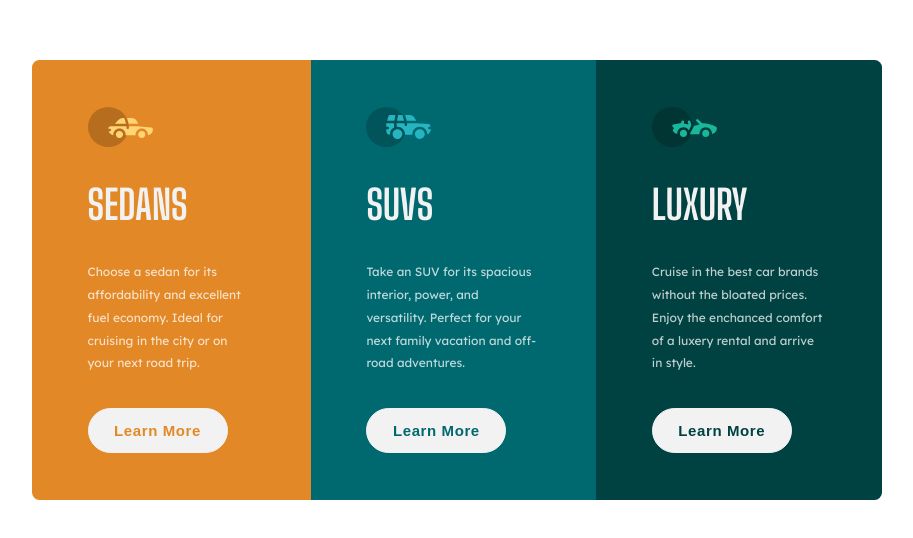
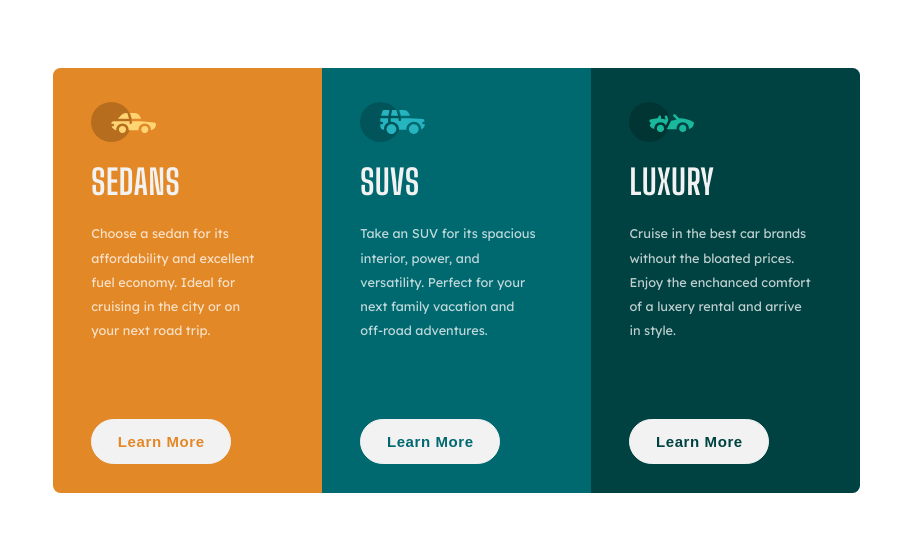
Before and after one commit to laoiseearle/3-column-preview-card-component, a plain HTML site: page index.html in a window 1280 px wide. Shown: the part 120-658 px from the top of the page, without its empty margins (183-1096 px from the left). Drawn offline with Linux system fonts and the light colour scheme.

Commit message:
Adjust padding

```diff
--- a/style.css
+++ b/style.css
@@ -11,7 +11,7 @@ body {
   width: 100vw;
   height: 100vh;
   color: hsl(0, 0%, 95%);
-  padding: 7.2em 0;
+  padding: 6.25em 0;
   display: flex;
   flex-direction: column;
   align-items: center;
@@ -40,9 +40,8 @@ p {
 }
 
 .card-section {
-  /* height: 65vh; */
   height: 440px;
-  padding: 1em 3em;
+  padding: 2.2em 3em 2em;
   display: flex;
   flex-direction: column;
   justify-content: space-evenly;
@@ -90,7 +89,12 @@ button {
 
 @media only screen and (min-width: 1024px) {
   p {
-    font-size: 0.8em;
+    font-size: 0.85em;
+    padding-bottom: 4.5em;
+  }
+  h1 {
+    font-size: 2.3rem;
+    letter-spacing: 0.04rem;
   }
 
   body {
@@ -99,16 +103,17 @@ button {
   }
 
   .card {
-    width: 75vw;
-    max-width: 850px;
+    width: 80vw;
+    max-width: 808px;
+    height: 425px;
     flex-direction: row;
-    justify-content: center;
-    align-items: center;
   }
 
   .card-section {
+    height: 100%;
+    width: 33.3%;
     border-radius: 0;
-    padding: 1em 3.7em;
+    padding: 1em 3.4em 0.6em 2.55em;
   }
 
   .card-section-sedan {
@@ -118,5 +123,6 @@ button {
   .card-section-luxury {
     border-top-right-radius: 0.5em;
     border-bottom-right-radius: 0.5em;
+    padding-right: 3.3em;
   }
 }
```
